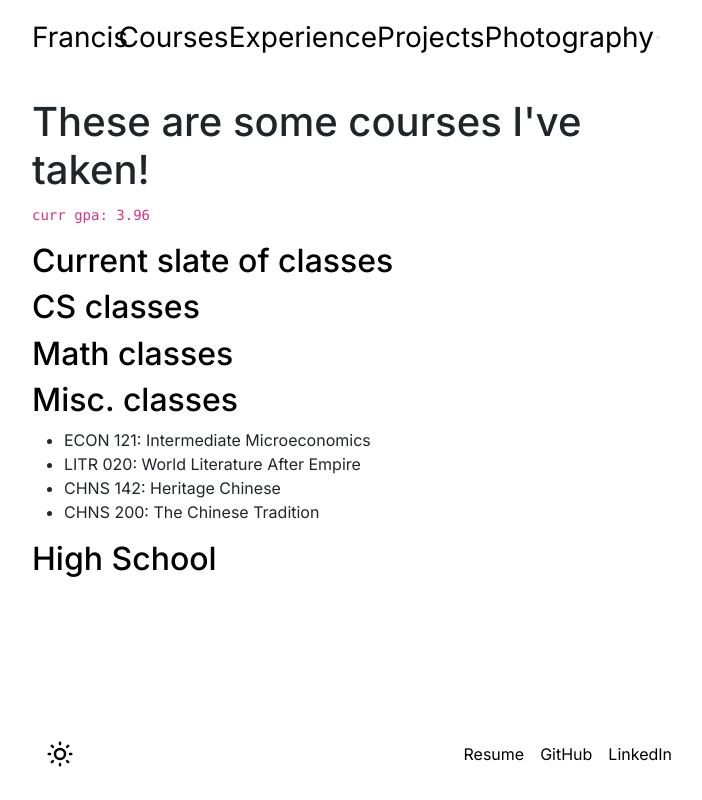
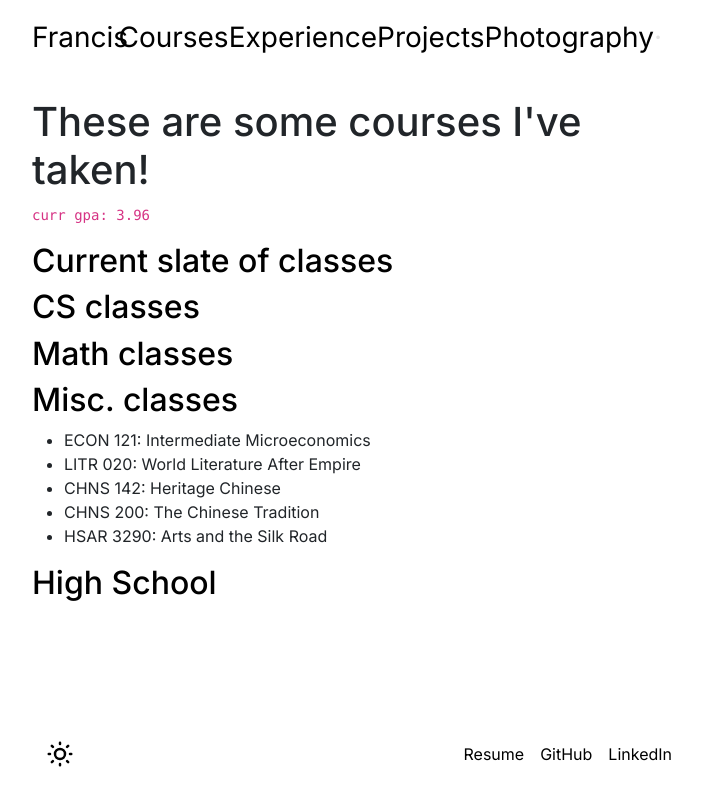
Before and after one commit to francisfan0/francis_fan05, a Next.js app: page /courses in a window 1280 px wide. Both pictures are taken after a click on the element "Misc. classes". Shown: the whole page, without its empty margins (288-990 px from the left). Built offline with nearby package versions, Linux system fonts and the light colour scheme.

Commit message:
silk road

```diff
--- a/src/pages/Courses.tsx
+++ b/src/pages/Courses.tsx
@@ -116,6 +116,7 @@ const Courses = () => {
               <li>LITR 020: World Literature After Empire</li>
               <li>CHNS 142: Heritage Chinese</li>
               <li>CHNS 200: The Chinese Tradition</li>
+              <li>HSAR 3290: Arts and the Silk Road</li>
             </ul>
           </p>
         </div>
```
